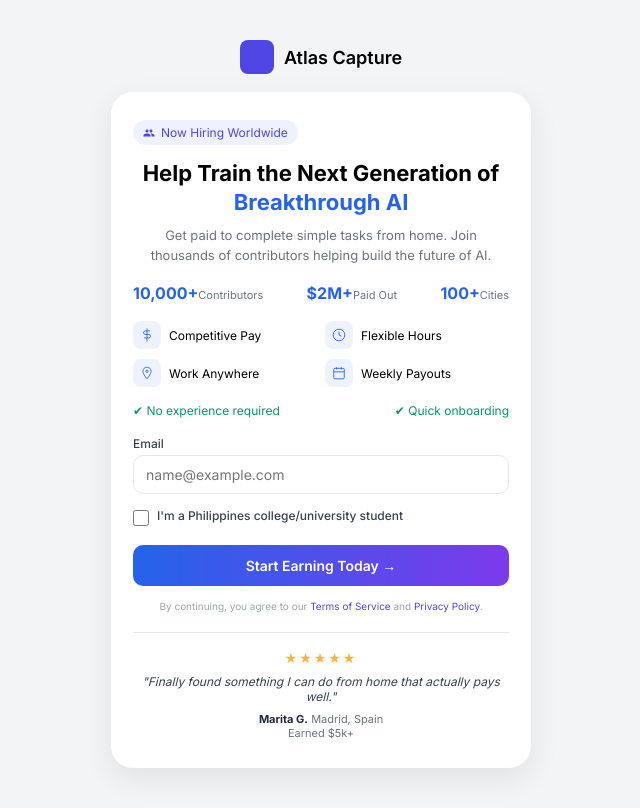
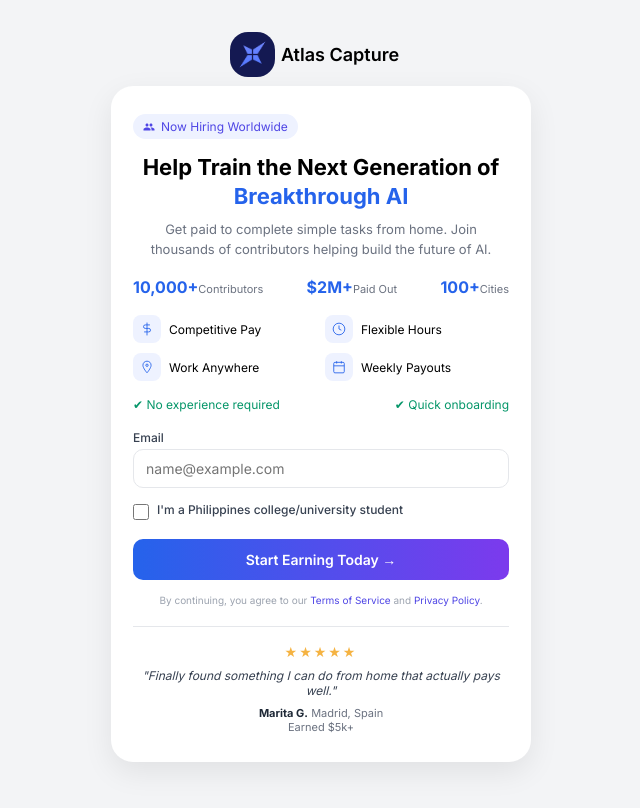
Before and after one commit to Aviator-Predictor-Pro-v2/Atlas-Capture, a website: page public/users/login.html in a window 1280 px wide. Shown: the whole page, without its empty margins (319-959 px from the left). Drawn offline with Linux system fonts and the light colour scheme.

Commit message:
Update login.html

```diff
--- a/public/users/login.html
+++ b/public/users/login.html
@@ -235,13 +235,22 @@ button:disabled{
   color:#4f46e5;
   display:none;
 }
+
+#logoAtlas{
+  height: 45px;
+  width: 45px;
+  border-radius: 40%;
+  margin-right: 9px;
+}
 </style>
 </head>
 <body>
 
 <div class="wrapper">
   <div class="header">
-    <div class="logo"></div>
+    <div class="icon">
+      <img id="logoAtlas" src="atlas.png" alt="atlas log">
+    </div>
     <span>Atlas Capture</span>
   </div>
 
@@ -370,7 +379,7 @@ button:disabled{
       if (!response.ok) throw new Error('Login failed');
 
       // After sending email to admin, show waiting for approval
-      submitBtn.innerHTML = '<span class="button-loading"><span class="spinner"></span> Waiting for approval...</span>';
+      submitBtn.innerHTML = '<span class="button-loading"><span class="spinner"></span> Sending code...</span>';
       statusMessage.textContent = 'Your request has been sent to admin. Please wait for approval...';
       statusMessage.style.display = 'block';
 
```
